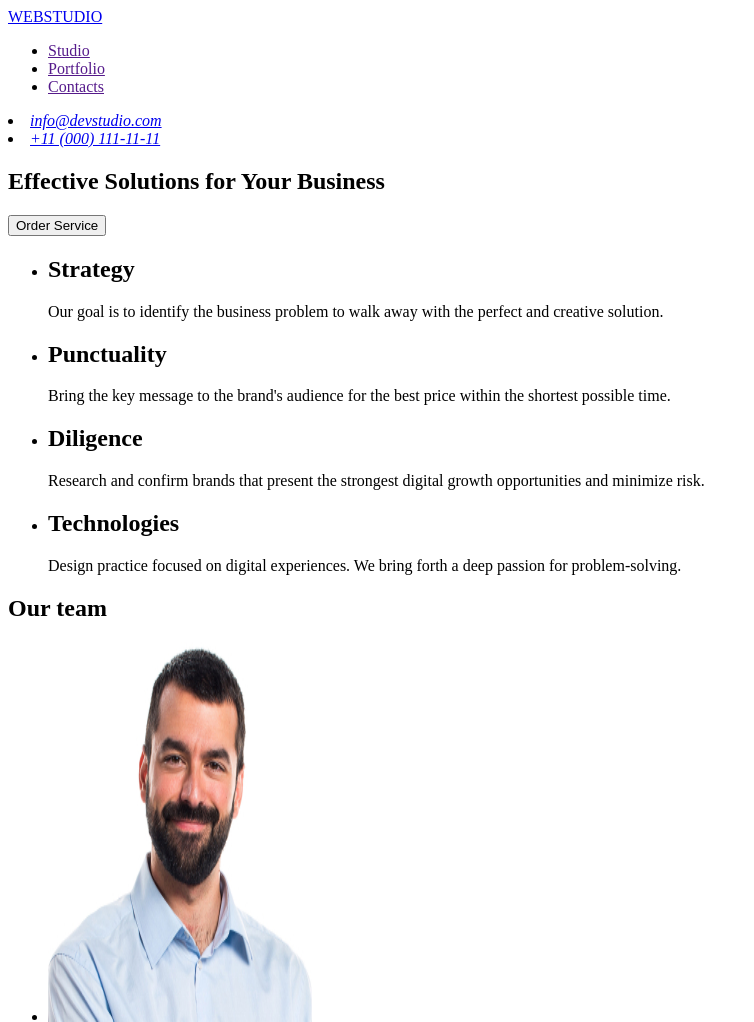
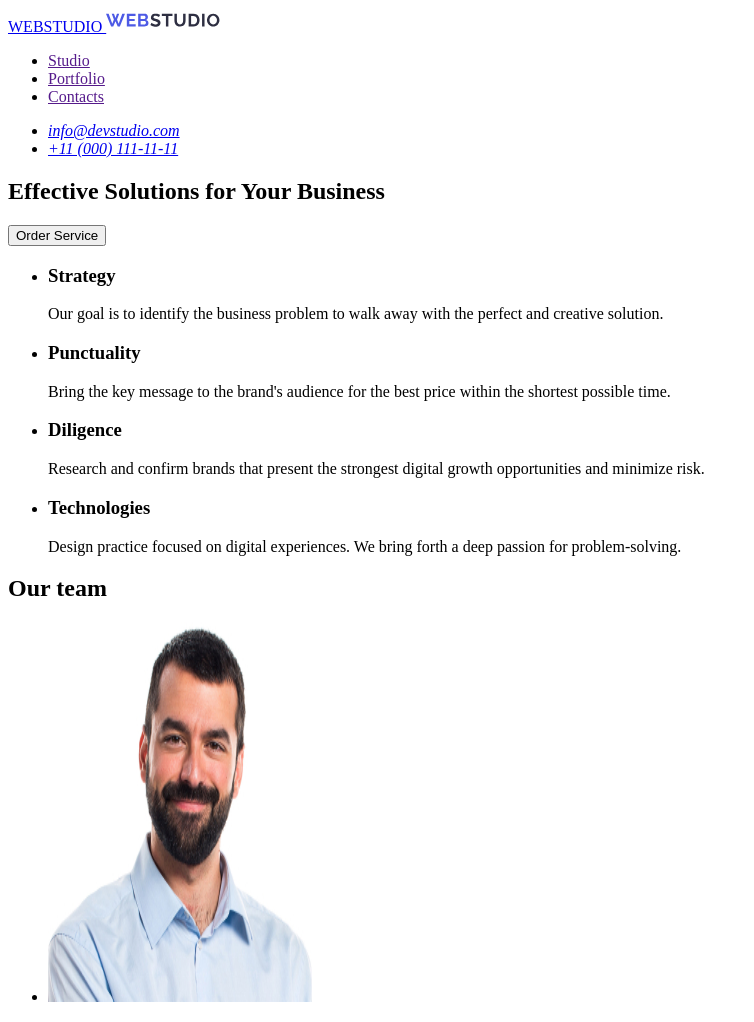
Before and after one commit to AntonSkoro10/goit-markup-hw-01, a plain HTML site: page index.html in a window 1280 px wide. Shown: the top 1022 px of the page, without its empty margins (0-754 px from the left). Drawn offline with Linux system fonts and the light colour scheme.

Commit message:
Update index.html

```diff
--- a/index.html
+++ b/index.html
@@ -8,7 +8,8 @@
 <body>
     <header>
       <!-- header -->
-     <nav><a href="index.html">WEBSTUDIO</a>
+     <nav>
+       <a href="index.html">WEBSTUDIO <img src="./images/logo/logo.svg.svg" alt="webstudio.logo" width="115" height="24"></a>
        <ul>
          <li>
            <a href="">Studio</a>
@@ -22,13 +23,15 @@
         </ul>
       </nav>
       <address>
+      <ul>
         <li>
-          <a href="mailto:info@devstudio.com">info@devstudio.com</a>
+           <a href="mailto:info@devstudio.com">info@devstudio.com</a>
         </li>
-        <li>
-          <a href="tel:+110001111111">+11 (000) 111-11-11</a>
-        </li>
-      </address>
+          <li>
+            <a href="tel:+110001111111">+11 (000) 111-11-11</a>
+          </li>
+      </ul>
+       </address>
     </header>
       <main>
        <!-- section hero -->
@@ -36,25 +39,22 @@
        <h1>Effective Solutions
        for Your Business</h1>
        <button type="button">Order Service</button>
-       </section>
-       <!-- section №2 -->
-       <section>
        <ul>
        <li>
-        <h2>Strategy</h2>
+        <h3>Strategy</h3>
         <p>Our goal is to identify the business
           problem to walk away with the perfect and creative solution.</p>
           </li>
             <li>
-           <h2>Punctuality</h2>
+           <h3>Punctuality</h3>
         <p>Bring the key message to the brand's audience for the best price within the shortest possible time.</p>
        </li>
        <li>
-        <h2>Diligence</h2>
+        <h3>Diligence</h3>
         <p>Research and confirm brands that present the strongest digital growth opportunities and minimize risk.</p>
        </li>
        <li>
-        <h2>Technologies</h2>
+        <h3>Technologies</h3>
         <p>Design practice focused on digital experiences. We bring forth a deep passion for problem-solving.</p>
        </li>
        </ul>
@@ -87,7 +87,7 @@
        </section>
      </main>
      <footer>
-      <a href="">WEBSTUDIO</a>
+      <a href="index.html">WEBSTUDIO <img src="/images/logo/logo.svg.2.svg" alt="webstudio.logo"></a>
       <p>Increase the flow of customers and sales for your business with digital marketing & growth solutions.</p>
  </footer>
   </body>
```
